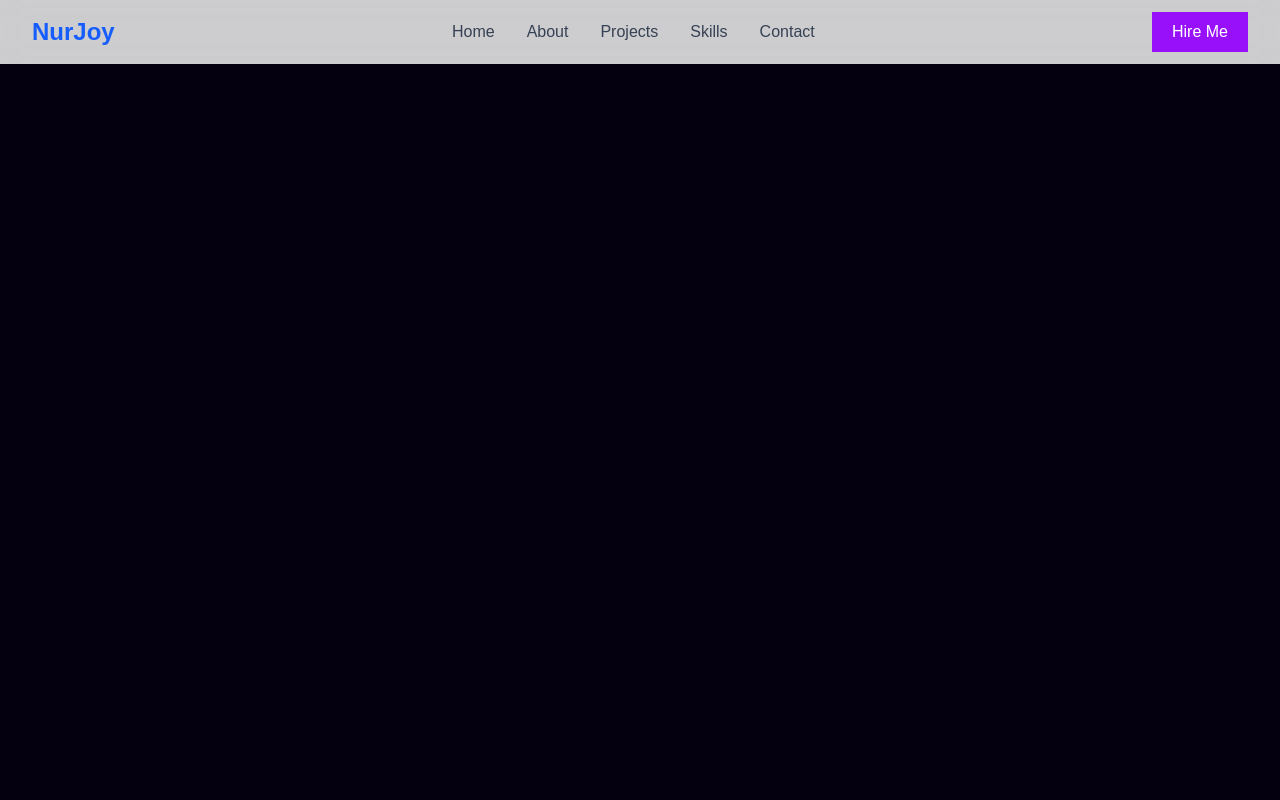
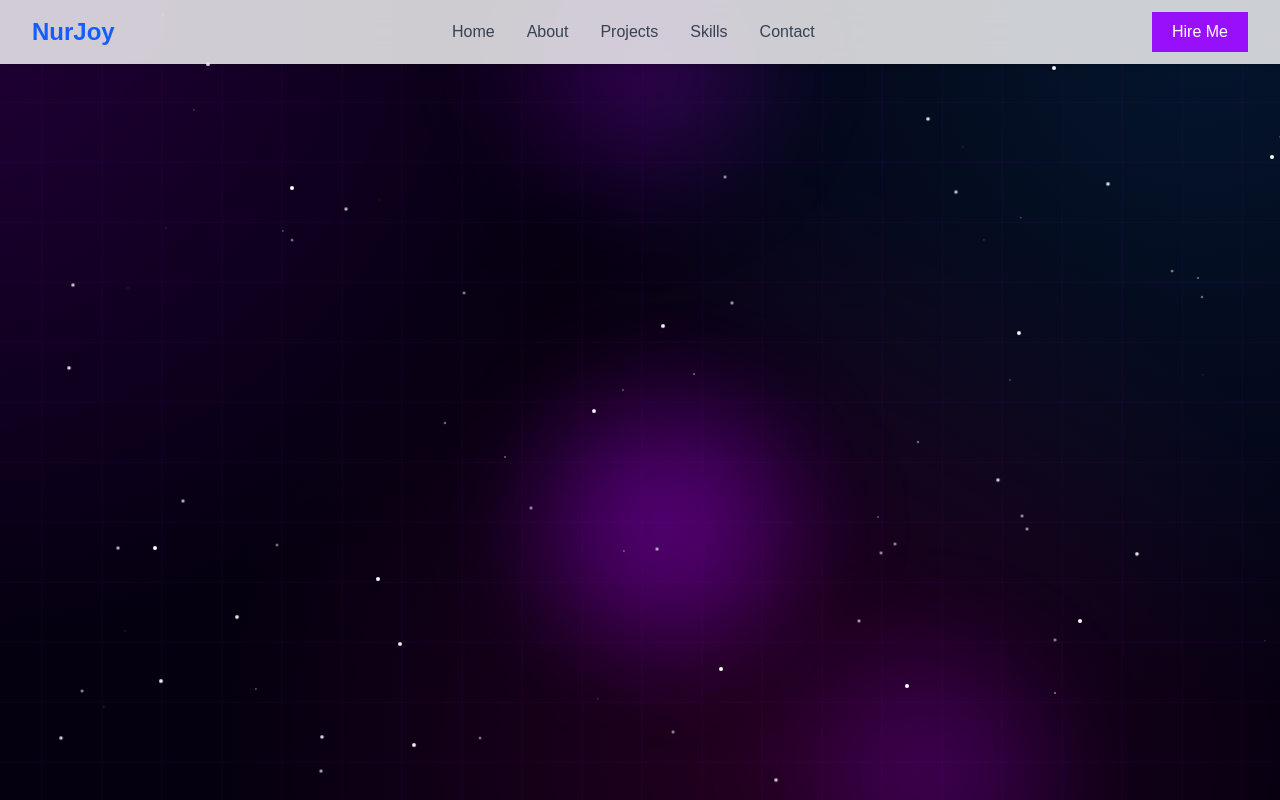
Before and after one commit to nuralamjoy/my_portfolio, a React app: page / in a window 1280 px wide. Built offline with nearby package versions, Linux system fonts and the light colour scheme; the HTML template or start-up script is replaced by a standard one.

Commit message:
add grid bg

```diff
--- a/src/App.jsx
+++ b/src/App.jsx
@@ -7,7 +7,7 @@ const App = () => {
   return (
     <>
 
-      {/* <Background></Background> */}
+      <Background></Background>
         <Nav></Nav>
 
     </>
```
